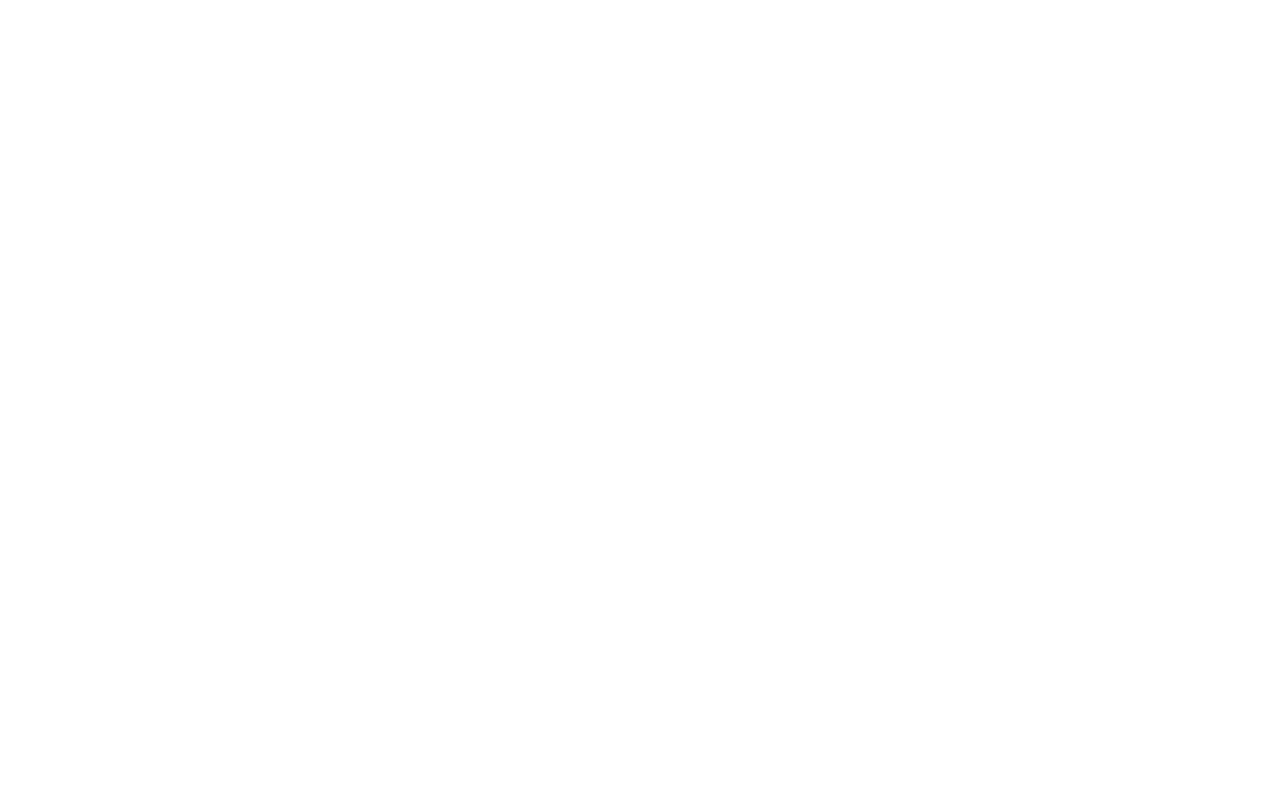
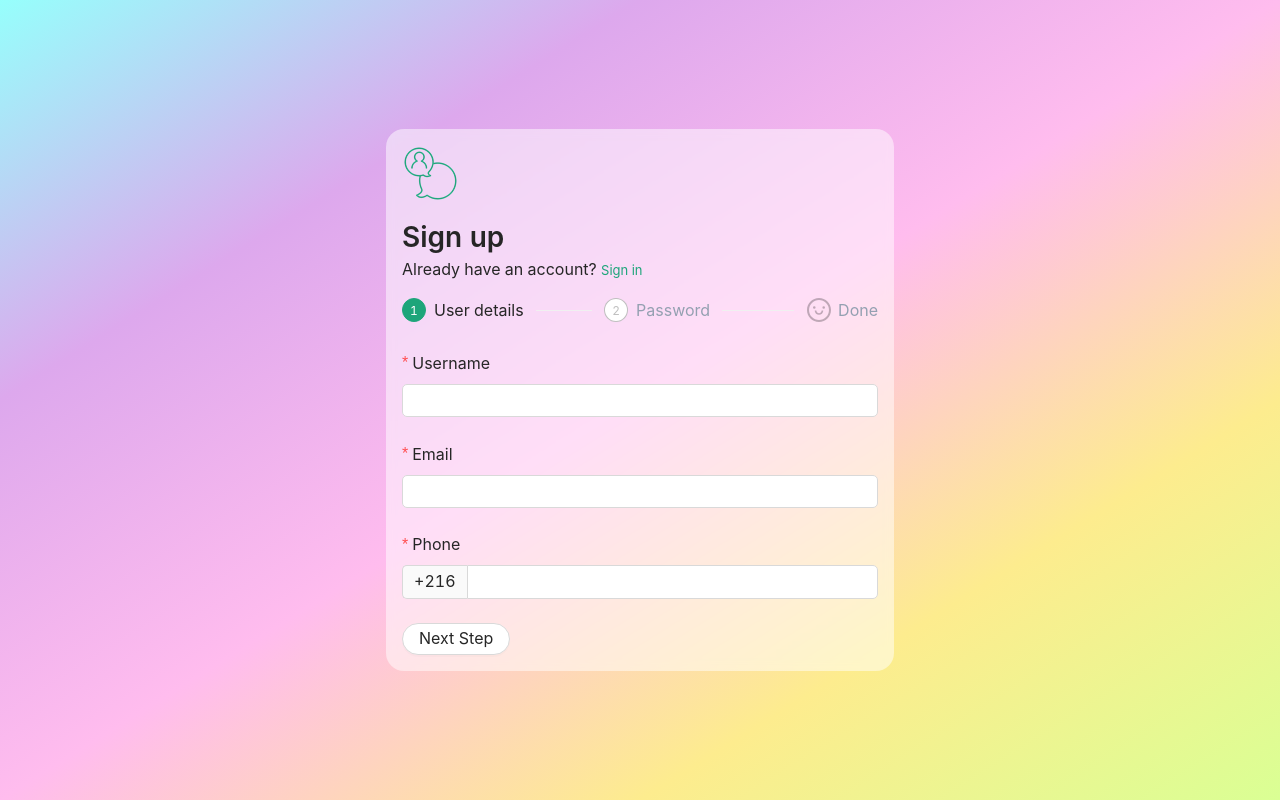
Before and after one commit to bettaibi/chatup, a React (Create React App) app: page /chatup/signup in a window 1280 px wide. Before the commit this address had no page. Built offline with nearby package versions, Linux system fonts and the light colour scheme.

Commit message:
first deploy

```diff
--- a/public/index.html
+++ b/public/index.html
@@ -2,14 +2,14 @@
 <html lang="en">
   <head>
     <meta charset="utf-8" />
-    <link rel="icon" href="%PUBLIC_URL%/favicon.ico" />
+    <link rel="icon" href="%PUBLIC_URL%/favicon.png" />
     <meta name="viewport" content="width=device-width, initial-scale=1" />
     <meta name="theme-color" content="#000000" />
-    <meta name="description" content="Web site created using create-react-app" />
+    <meta name="description" content="Chat application using react" />
     <link rel="apple-touch-icon" href="%PUBLIC_URL%/logo192.png" />
     <link rel="manifest" href="%PUBLIC_URL%/manifest.json" />
 
-    <title>chatup</title>
+    <title>Chatup</title>
   </head>
   <body>
     <noscript>You need to enable JavaScript to run this app.</noscript>
--- a/src/App.tsx
+++ b/src/App.tsx
@@ -13,8 +13,8 @@
     <BrowserRouter>
       <Suspense fallback={<span>Loading...</span>}>
         <Routes>
-          <Route path="/" element={<Signin />} />
-          <Route path="/signup" element={<Signup />} />
+          <Route path="/chatup" element={<Signin />} />
+          <Route path="/chatup/signup" element={<Signup />} />
         </Routes>
       </Suspense>
     </BrowserRouter>
--- a/src/pages/Auth/Signin/index.tsx
+++ b/src/pages/Auth/Signin/index.tsx
@@ -32,7 +32,7 @@
           <div className="mb__16">
             <Title level={3} className="m__0">Sign in</Title>
             <Text>
-              Don't have an account? <Link to="/signup" className="link">Sign up</Link>
+              Don't have an account? <Link to="/chatup/signup" className="link">Sign up</Link>
             </Text>
           </div>
           <Form
--- a/src/pages/Auth/Signup/index.tsx
+++ b/src/pages/Auth/Signup/index.tsx
@@ -39,7 +39,7 @@
                     <div className="mb__16">
                         <Title level={3} className="m__0">Sign up</Title>
                         <Text>
-                          Already have an account? <Link to="/" className="link">Sign in</Link>
+                          Already have an account? <Link to="/chatup" className="link">Sign in</Link>
                         </Text>
                     </div>
                     <Form
```
Also changed, not shown: public/favicon.png (added), public/manifest.json, 1 other file (tests, documents, lock files or other folders).
